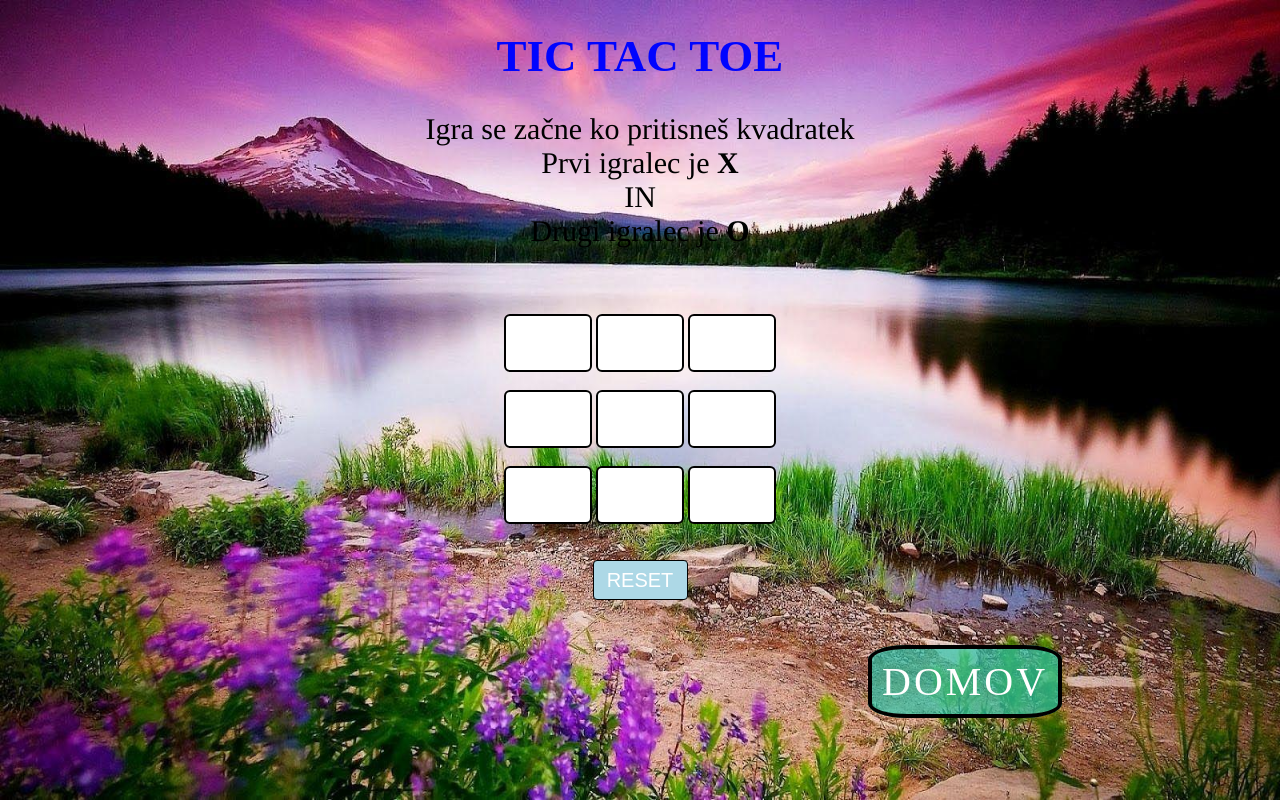
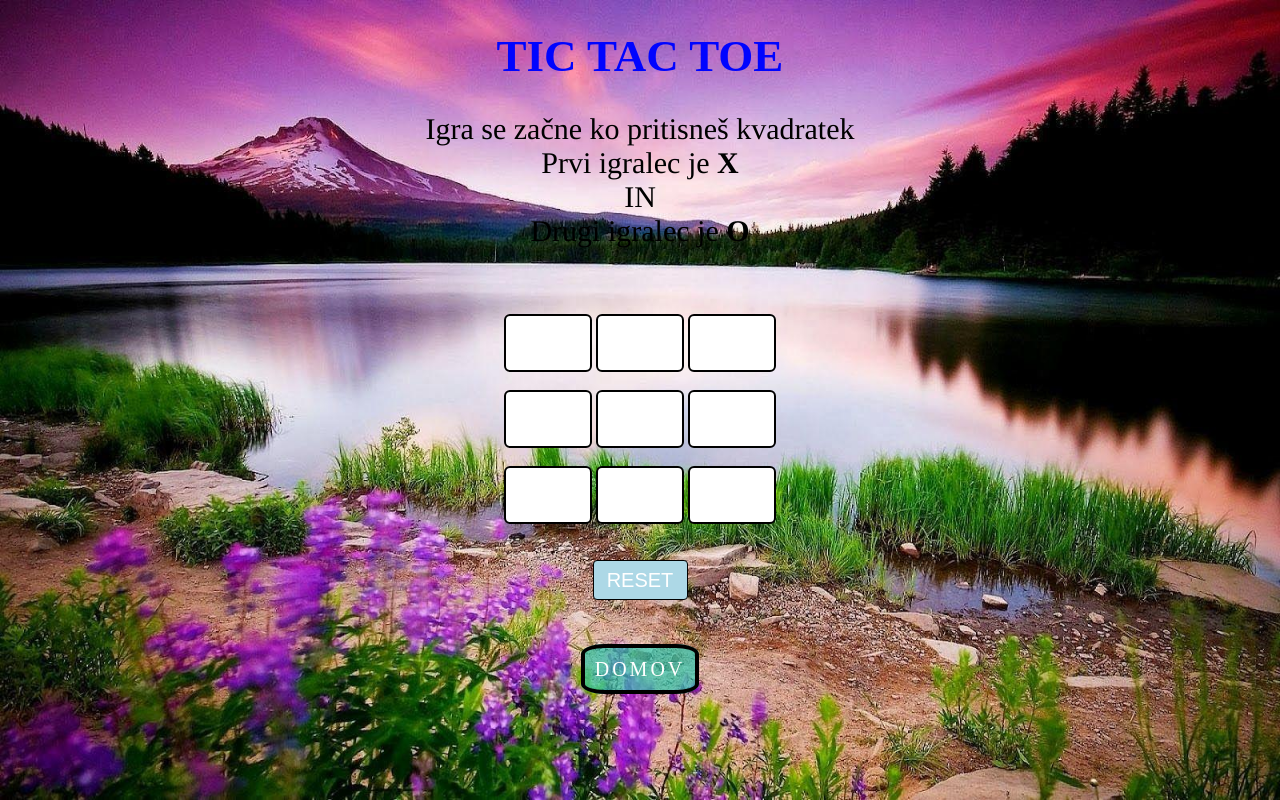
Before and after one commit to matevzbirk/Game-Of-Javascript, a plain HTML site: page tic-tac-toe/index.html in a window 1280 px wide. Drawn offline with Linux system fonts and the light colour scheme.

Commit message:
link fix
links add

```diff
--- a/tic-tac-toe/index.html
+++ b/tic-tac-toe/index.html
@@ -59,8 +59,8 @@
         <br><br>
         <p id="print"></p>
     </div>
-    <div>
-        <a href="https://matevzbirk.github.io/Game-Of-Javascript/index.html"> DOMOV </a>
+    <div id="main">
+        <a href="/index.html"> DOMOV </a>
     </div>
 </body>
 
--- a/tic-tac-toe/style.css
+++ b/tic-tac-toe/style.css
@@ -62,9 +62,8 @@
     background-size: 100% 100%;
 }
 body a{
-    font-size: 40px;
-    margin-left: 860px;
     text-decoration: none;
+    font-size: 20px;
     color: white;
     border: solid black 4px;
     border-radius: 20%;
```
